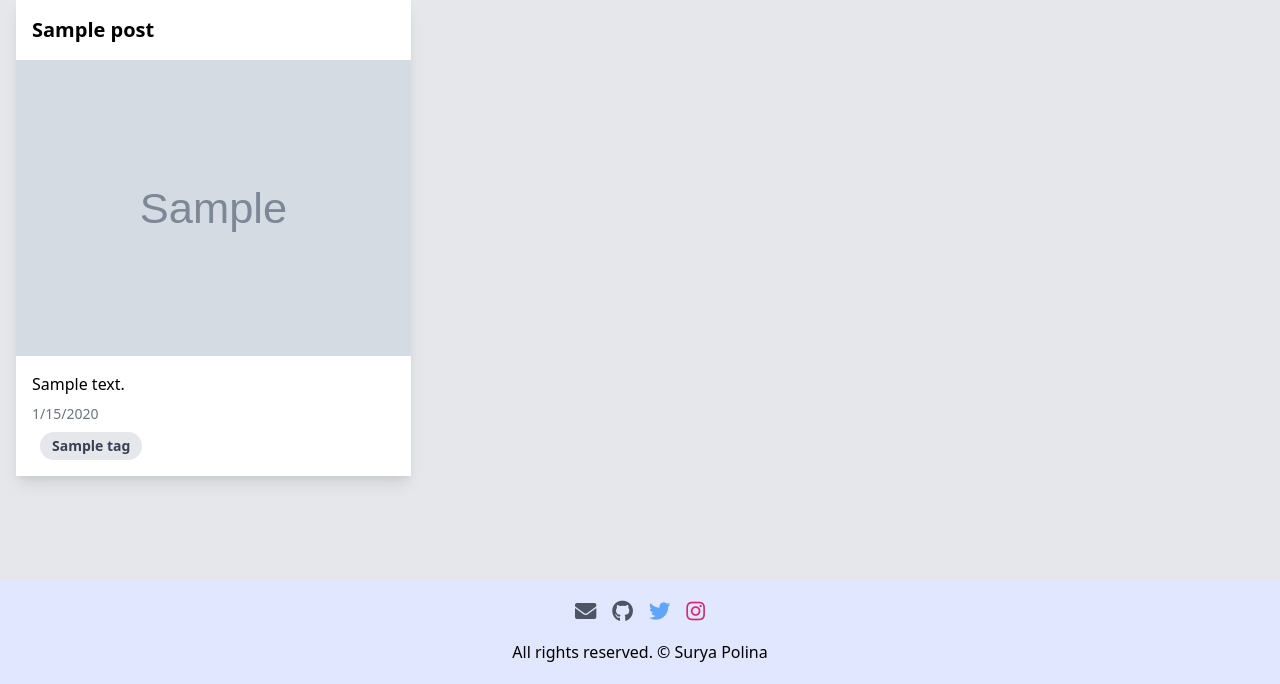
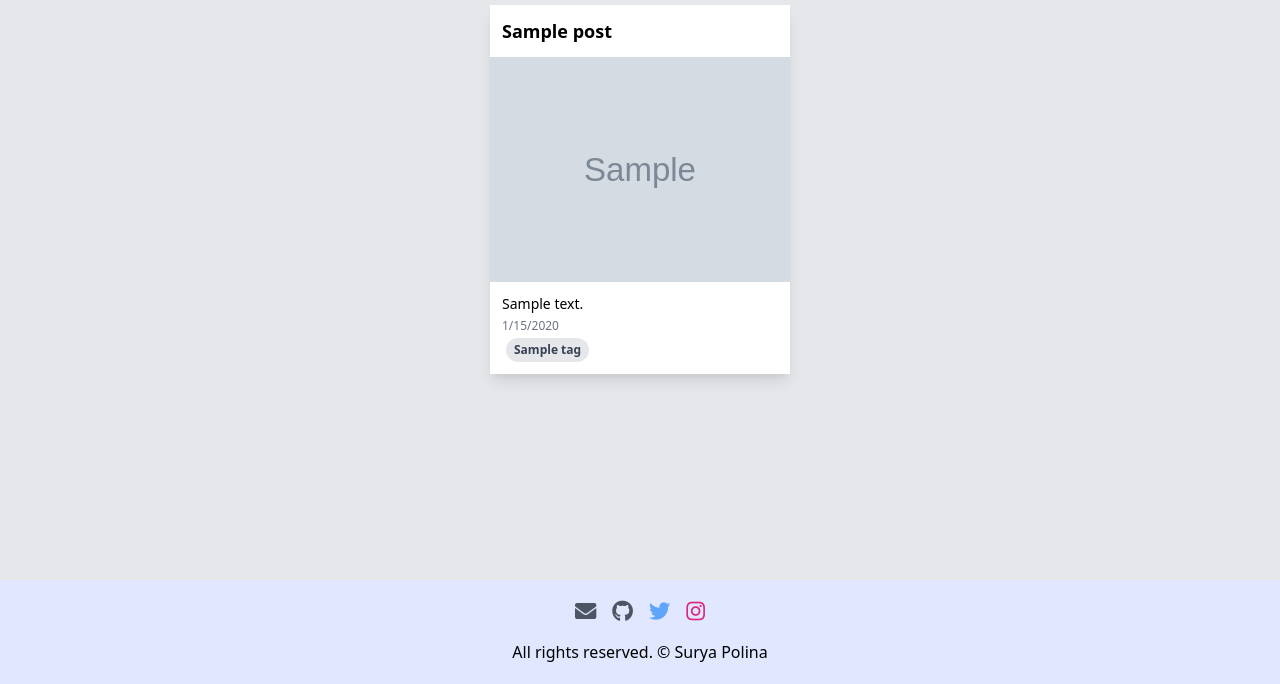
Before and after one commit to surpol/SuryaBlog, a Node server app: page /blog in a window 1280 px wide. Shown: the part 116-800 px from the top of the page. Run offline with Node 20, Linux system fonts and the light colour scheme; tables that the repository leaves empty hold one stand-in row (values such as "Sample post"); grey boxes marked "Sample" are stand-in pictures; some libraries are stand-ins or nearby versions.

Commit message:
Fix masonry grid

```diff
--- a/package.json
+++ b/package.json
@@ -17,6 +17,7 @@
     "ejs": "^3.1.9",
     "express": "^4.18.2",
     "jsonwebtoken": "^9.0.2",
+    "masonry-layout": "^4.2.2",
     "multer": "^1.4.5-lts.1",
     "quill-image-resize-module": "^3.0.0",
     "sqlite": "^5.1.1",
--- a/public/static/styles.css
+++ b/public/static/styles.css
@@ -1,7 +1,9 @@
-.selected-post {
-  background-color: #e2e8f0; /* This is Tailwind's blue-100 color */
+.masonry-grid {
+    margin: 0 auto; /* This will center the container */
 }
-
-.break-inside-avoid-column {
-  break-inside: avoid-column;
+.masonry-grid-item {
+  float: left;
+  width: 300px;
+  margin: 5px;
+  font-size: 0; /* removes white space on bottom */
 }
--- a/server.js
+++ b/server.js
@@ -160,12 +160,13 @@ app.get('/tag/:tagId', async (req, res) => {
     const db = await dbPromise;
     const tagName = decodeURIComponent(req.params.tagId);
 
-    // Query to select posts with the given tag name
+    // Query to select posts with the given tag name, ordered by date descending
     const posts = await db.all(`
       SELECT Posts.* FROM Posts
       JOIN PostTags ON Posts.id = PostTags.post_id
       JOIN Tags ON PostTags.tag_id = Tags.id
       WHERE Tags.name = ?
+      ORDER BY Posts.date_created DESC
     `, tagName);
 
     // Render the page with the filtered posts
--- a/views/blog.ejs
+++ b/views/blog.ejs
@@ -7,12 +7,12 @@
     <!-- Include Tailwind CSS from CDN for styling -->
     <link href="https://cdn.jsdelivr.net/npm/tailwindcss@2.1.2/dist/tailwind.min.css" rel="stylesheet">
     <link rel="stylesheet" href="https://use.fontawesome.com/releases/v5.7.1/css/all.css">
-    <link rel="stylesheet" type="text/css" href="static/styles.css" />
+    <link rel="stylesheet" type="text/css" href="/static/styles.css" />
     <link rel="icon" type="image/png" href="images/favicon.ico">
-
 </head>
 
 <body class="bg-gray-200">
+    <!-- Header --->
     <div class="flex flex-col min-h-screen">
         <header class="text-center py-5">
             <div class="flex flex-col items-center">
@@ -24,24 +24,24 @@
                 <a href="/portfolio" class="text-blue-800 hover:text-blue-700 mx-2">Portfolio</a>
             </nav>
         </header>
-
-        <main class="flex-grow">
-          <div class="container mx-auto px-4">
-            <div class="flex flex-wrap -mx-4">
+        <!-- Masonry Grid -->
+        <div class="masonry-grid"  data-masonry-options='{ "isFitWidth": true }'>
           <% posts.forEach(function(post, index) { %>
-                <div class="w-full sm:w-1/2 md:w-1/3 px-4 mb-8">
+            <!-- Adjust width and margin classes as needed -->
+            <div class="masonry-grid-item">
               <a href="/blog/<%= post.id %>" class="no-underline text-black">
-                    <div class="bg-white shadow-lg hover:bg-blue-100 overflow-hidden">
-                      <h2 class="text-xl font-bold p-4"><%= post.title %></h2>
+                <div class="bg-white shadow-lg hover:bg-blue-100 overflow-hidden" style="height: auto;"> <!-- Adjust height here if necessary -->
+                  <h2 class="text-lg font-bold p-3"><%= post.title %></h2> <!-- Adjust text size and padding as needed -->
                   <% if (post.imagePath) { %>
-                        <img src="<%= post.imagePath %>" alt="Thumbnail" class="w-full">
+                    <!-- Adjust your image height or leave it to auto to maintain aspect ratio -->
+                    <img src="<%= post.imagePath %>" alt="Thumbnail" class="w-full" style="height: auto;">
                   <% } %>
-                      <div class="p-4">
-                        <p class="mb-2"><%= post.preview %></p>
-                        <p class="text-gray-500 text-sm mb-2"><%= new Date(post.date_created).toLocaleDateString() %></p>
-                        <div class="flex flex-wrap gap-2">
+                  <div class="p-3"> <!-- Adjust padding as needed -->
+                    <p class="mb-1 text-sm"><%= post.preview %></p> <!-- Adjust bottom margin and font size as needed -->
+                    <p class="text-gray-500 text-xs mb-1"><%= new Date(post.date_created).toLocaleDateString() %></p> <!-- Adjust font size as needed -->
+                    <div class="flex flex-wrap gap-1"> <!-- Adjust gap as needed -->
                       <% post.tags.forEach(function(tag) { %>
-                            <a href="/tag/<%= tag %>" class="bg-gray-200 rounded-full px-3 py-1 text-sm font-semibold text-gray-700 hover:bg-gray-300"
+                        <a href="/tag/<%= tag %>" class="bg-gray-200 rounded-full px-2 py-1 text-xs font-semibold text-gray-700 hover:bg-gray-300"
                           onclick="event.stopPropagation();">
                           <%= tag %>
                         </a>
@@ -53,9 +53,7 @@
             </div>
           <% }); %>
         </div>
-          </div>
-        </main>
-
+        <!-- Footer --->
         <footer class="mt-auto bg-indigo-100">
             <div class="text-center py-5">
                 <div class="flex justify-center space-x-4 mb-4"> <!-- Adjust the space-x-* and mb-* to your liking -->
@@ -77,10 +75,41 @@
         </footer>
 
     </div>
-    <!----Javascript---->
+
+<script src="https://cdnjs.cloudflare.com/ajax/libs/masonry/4.2.2/masonry.pkgd.min.js"></script>
 <script>
+  // Function to check if all images have loaded
+  function imagesHaveLoaded() {
+    var images = document.images;
+    var loaded = true;
+    for (var i = 0; i < images.length; i++) {
+      if (!images[i].complete) {
+        loaded = false;
+        break;
+      }
+    }
+    return loaded;
+  }
 
+  // Initialize Masonry after all images have loaded
+  function initializeMasonry() {
+    if (imagesHaveLoaded()) {
+      var grid = document.querySelector('.masonry-grid');
+      new Masonry(grid, {
+        itemSelector: '.masonry-grid-item',
+          columnWidth: '.masonry-grid-item',
+          fitWidth: true,
+          gutter: 8 // This adds space between the items
+      });
+    } else {
+      // If not all images are loaded, check again after a short delay
+      setTimeout(initializeMasonry, 100);
+    }
+  }
 
+  // Start the process
+  window.onload = initializeMasonry;
 </script>
+
 </body>
 </html>
--- a/views/gallery.ejs
+++ b/views/gallery.ejs
@@ -5,7 +5,7 @@
     <meta name="viewport" content="width=device-width, initial-scale=1.0">
     <title>suryapolina.com</title>
     <link href="https://cdn.jsdelivr.net/npm/tailwindcss@2.1.2/dist/tailwind.min.css" rel="stylesheet">
-    <link rel="icon" href="/path-to-your/favicon.ico" type="image/x-icon">
+    <link rel="icon" type="image/png" href="images/favicon.ico">
 </head>
 <body class="bg-gray-200">
     <div class="container mx-auto px-4 py-8">
--- a/views/portfolio.ejs
+++ b/views/portfolio.ejs
@@ -5,7 +5,7 @@
     <meta name="viewport" content="width=device-width, initial-scale=1.0">
     <title>suryapolina.com</title>
     <link href="https://cdn.jsdelivr.net/npm/tailwindcss@2.1.2/dist/tailwind.min.css" rel="stylesheet">
-    <link rel="icon" href="/path-to-your/favicon.ico" type="image/x-icon">
+    <link rel="icon" type="image/png" href="images/favicon.ico">
 </head>
 <body class="bg-gray-200">
     <div class="container mx-auto px-4 py-8">
```
Also changed, not shown: views/tags.ejs (+44 -13 lines), 1 other file. Lines whose indentation alone changed are shown as unchanged.
